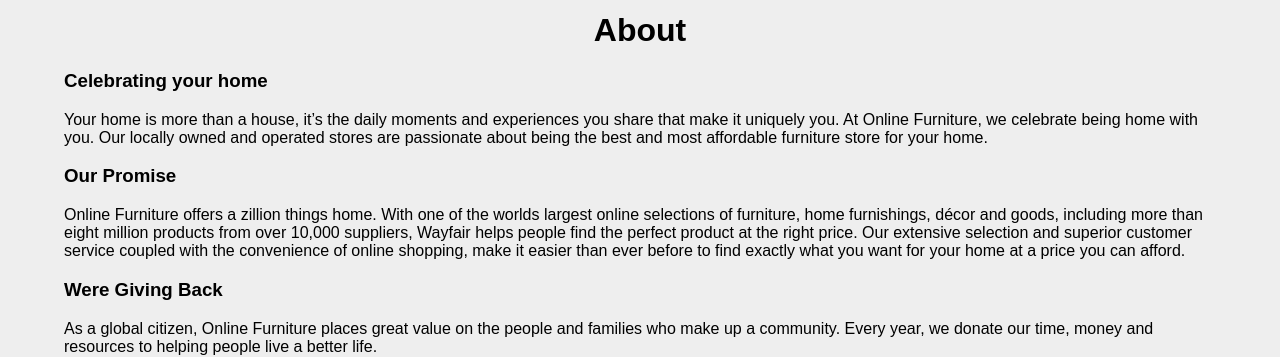
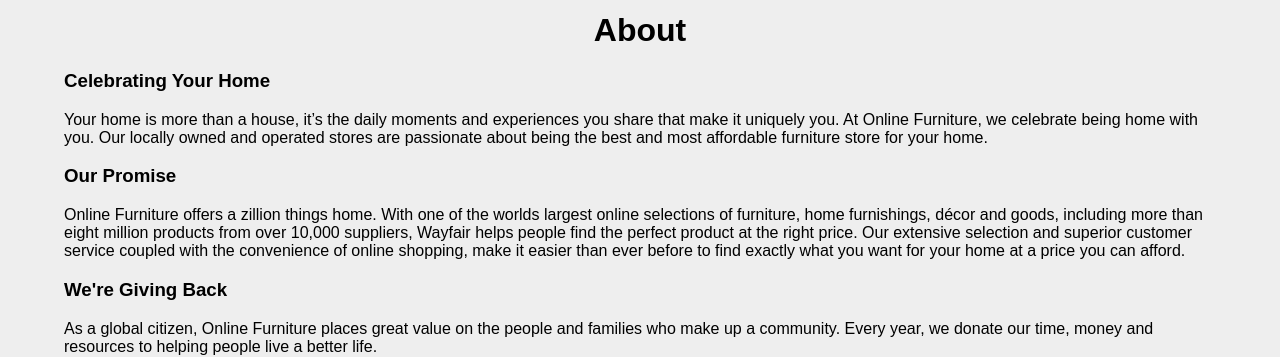
Before and after one commit to bbryant7/e-com-site, a React (Create React App) app: page /about in a window 1280 px wide. Shown: the part 594-951 px from the top of the page. Built offline with nearby package versions, Linux system fonts and the light colour scheme; a web font is replaced by a local one.

Commit message:
spelling mistakes, about page

```diff
--- a/src/components/About.js
+++ b/src/components/About.js
@@ -11,7 +11,7 @@
 
         <h1> About </h1>
         <div className="about-body">
-        <h3> Celebrating your home</h3>
+        <h3> Celebrating Your Home</h3>
         <p>
           Your home is more than a house, it’s the daily moments and experiences
           you share that make it uniquely you. At Online Furniture, we celebrate
@@ -30,7 +30,7 @@
           before to find exactly what you want for your home at a price you can
           afford.
         </p>
-        <h3> Were Giving Back</h3>
+        <h3> We're Giving Back</h3>
         <p>
           As a global citizen, Online Furniture places great value on the people
           and families who make up a community. Every year, we donate our time,
```
